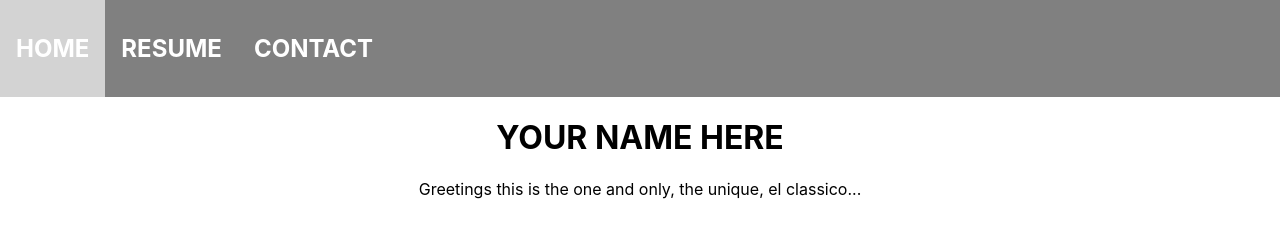
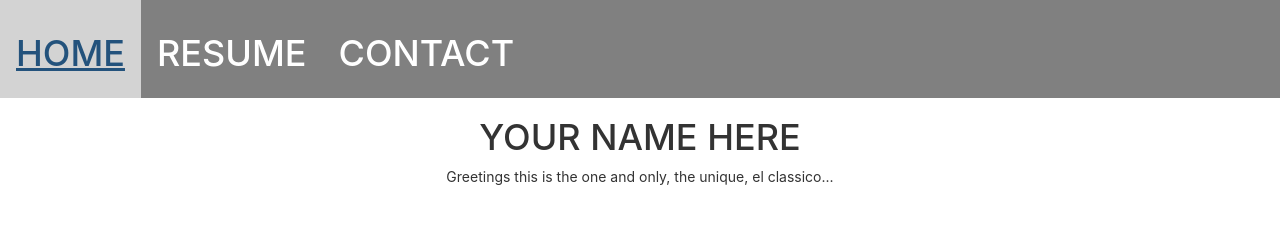
Before and after one commit to tomazinhal/webresume, a React app: page public/index.html in a window 1280 px wide. Built offline with nearby package versions, Linux system fonts and the light colour scheme.

Commit message:
Added bootstrap styles and fonts

```diff
--- a/public/index.html
+++ b/public/index.html
@@ -3,6 +3,8 @@
   <head>
     <meta charset="utf-8">
     <link rel="shortcut icon" href="%PUBLIC_URL%/favicon.ico">
+    <link rel="stylesheet" href="https://maxcdn.bootstrapcdn.com/bootstrap/3.3.7/css/bootstrap.min.css" integrity="sha384-BVYiiSIFeK1dGmJRAkycuHAHRg32OmUcww7on3RYdg4Va+PmSTsz/K68vbdEjh4u" crossorigin="anonymous">
+    <link href="https://fonts.googleapis.com/css?family=Lato:300,400,700|Roboto:300,400,700,900" rel="stylesheet">
     <meta name="viewport" content="width=device-width, initial-scale=1, shrink-to-fit=no">
     <meta name="theme-color" content="#000000">
     <!--
```
